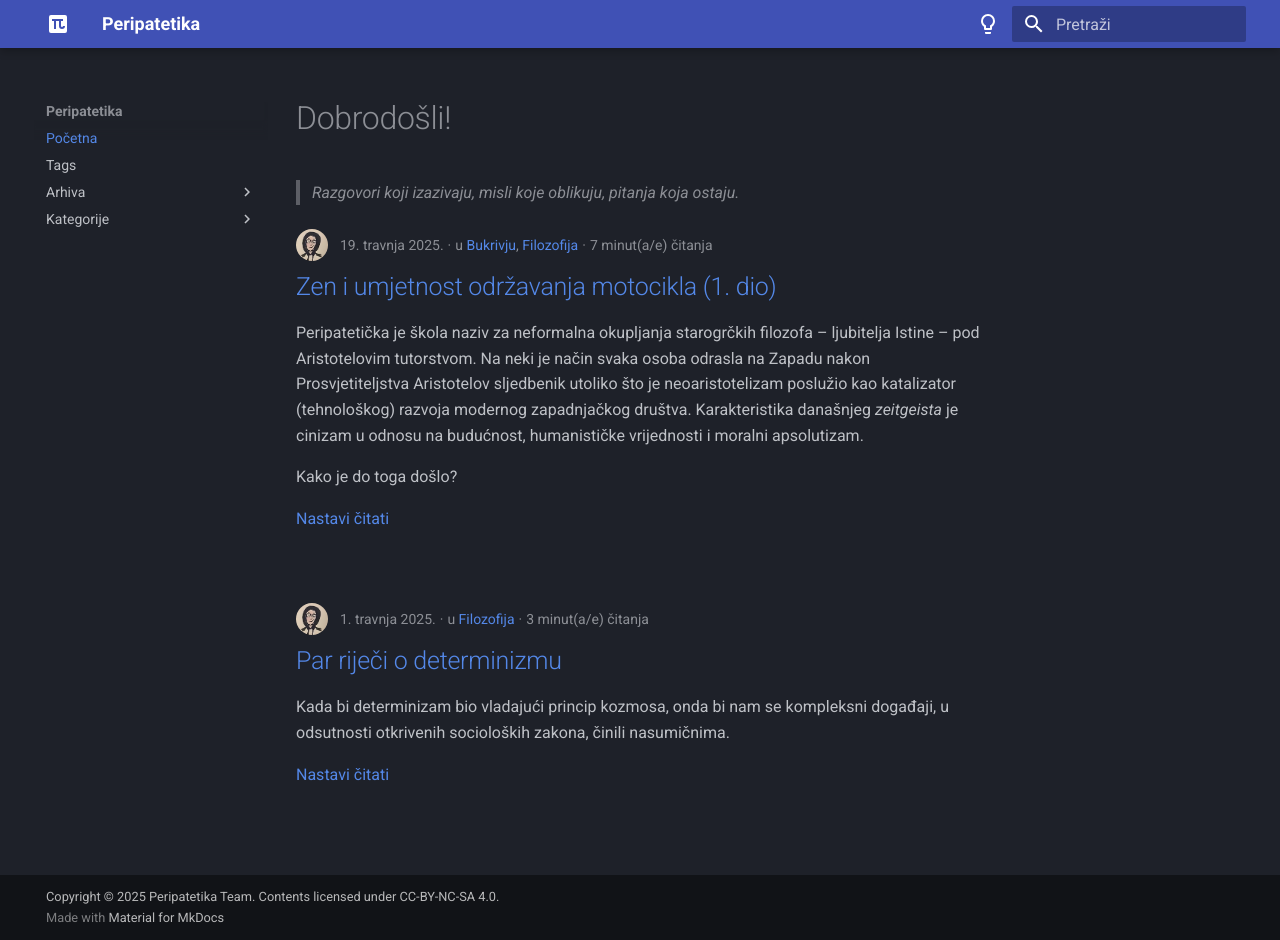
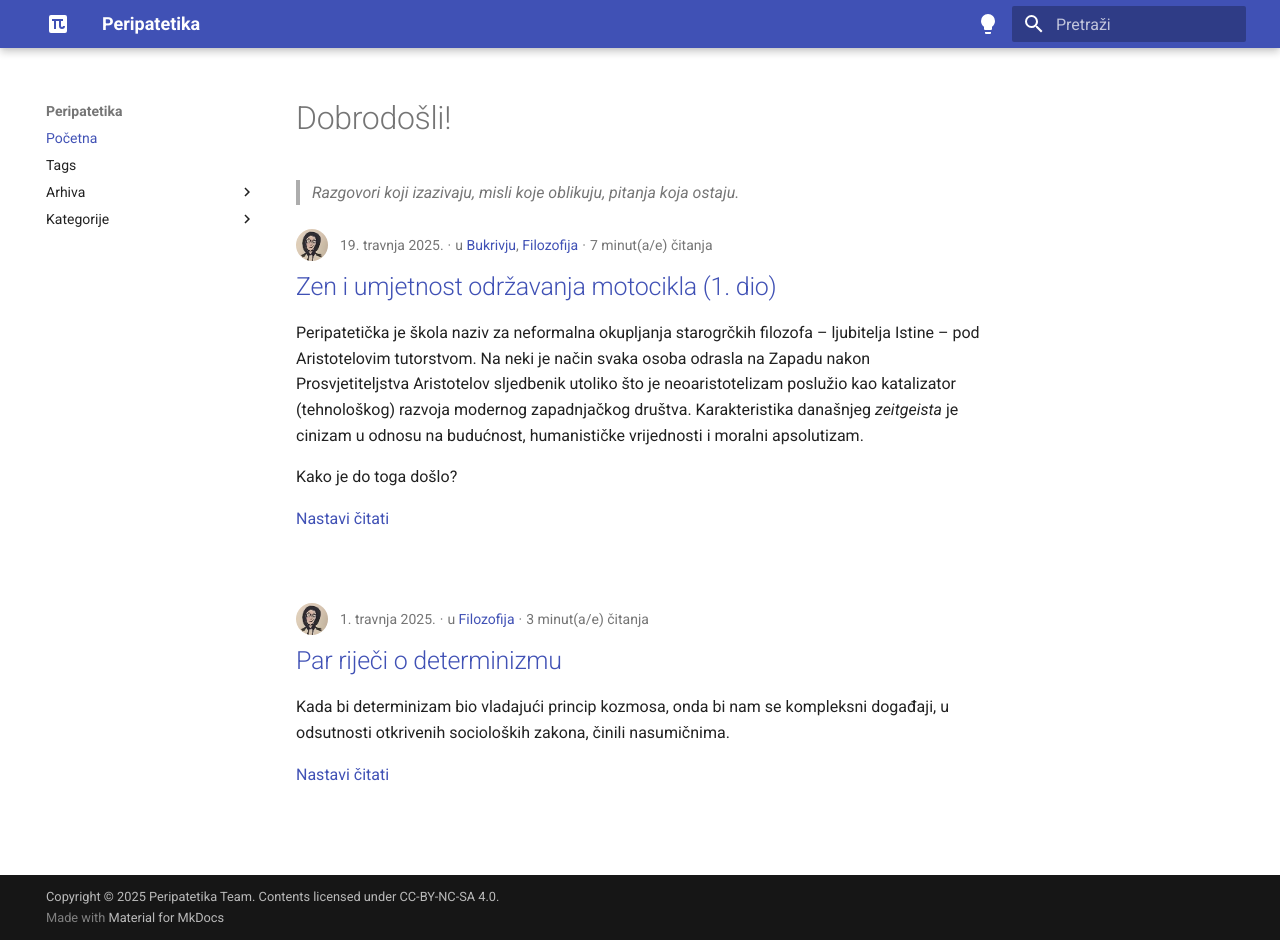
Before and after one commit to peripatetika/peripatetika.github.io, an MkDocs documentation site: the page built from docs/index.md, in a window 1280 px wide and 940 px high. Built offline with MkDocs 1.6.1 and Material for MkDocs 9.7.7, drawn with Linux system fonts in a browser that asks for light colours.

Commit message:
light mode

```diff
--- /dev/null
+++ b/docs/javascripts/force-light-mode.js
@@ -0,0 +1,9 @@
+// Always reset to light mode on page load
+window.addEventListener("DOMContentLoaded", () => {
+    const prefersLight = 'default';
+    const themeKey = 'md-color-scheme';
+    if (localStorage.getItem(themeKey) !== prefersLight) {
+      localStorage.setItem(themeKey, prefersLight);
+      location.reload(); // Apply the new theme on reload
+    }
+  });
--- a/mkdocs.yml
+++ b/mkdocs.yml
@@ -8,7 +8,6 @@ theme:
   palette:
     # Light mode
     - scheme: default
-      media: false
       toggle:
         icon: material/lightbulb
         name: Tamni način rada
@@ -38,6 +37,7 @@ markdown_extensions:
   - pymdownx.emoji:
       emoji_index: !!python/name:pymdownx.emoji.twemoji
       emoji_generator: !!python/name:pymdownx.emoji.to_svg
-
+extra_javascript:
+  - javascripts/force-light-mode.js
 
 copyright: 'Copyright &copy; 2025 Peripatetika Team. Contents licensed under <a href="https://creativecommons.org/licenses/by-nc-sa/4.0/" target="_blank">CC-BY-NC-SA 4.0</a>.'
```
